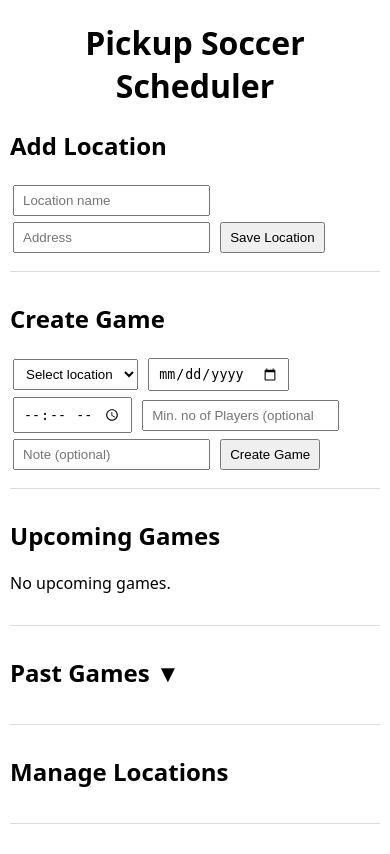
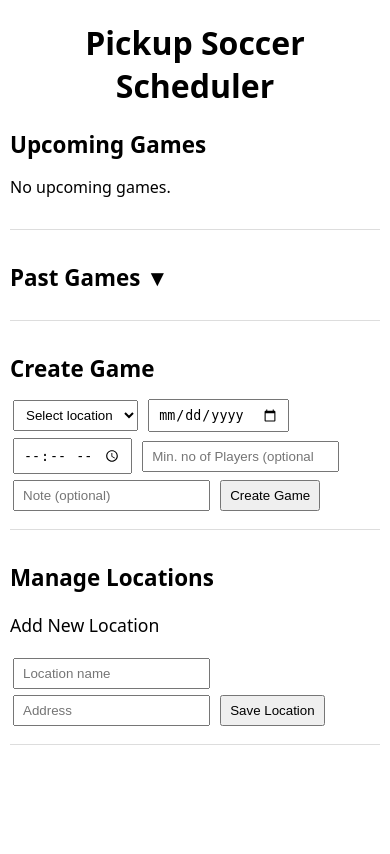
Before and after one commit to tozarslan-arch/pickup-soccer, a Flask app: page / in a window 390 px wide. After the commit the page ends 745 px from the top, so only its background shows below. Run offline with Flask 3, Linux system fonts and the light colour scheme.

Commit message:
Add files via upload

```diff
--- a/static/style.css
+++ b/static/style.css
@@ -168,6 +168,32 @@ button {
     padding: 10px;
     font-size: 0.9rem;
   }
+section {
+  margin-bottom: 32px;
+}
+
+h2 {
+  font-size: 1.4rem;
+  margin-bottom: 12px;
+  font-weight: 600;
+}
+
+h3 {
+  font-size: 1.1rem;
+  margin-top: 20px;
+  font-weight: 500;
+}
+
+/* Collapsible Past Games */
+.collapsible {
+  cursor: pointer;
+  user-select: none;
+}
+
+.content {
+  display: none;
+  margin-top: 10px;
+}
 
   .status-row {
     flex-direction: column;
--- a/templates/index.html
+++ b/templates/index.html
@@ -9,17 +9,34 @@
 <body>
   <h1>Pickup Soccer Scheduler</h1>
 
-  <!-- Add Location -->
+  <!-- UPCOMING GAMES -->
   <section>
-    <h2>Add Location</h2>
-    <form method="post" action="{{ url_for('add_location') }}">
-      <input type="text" name="location_name" placeholder="Location name" required>
-      <input type="text" name="location_address" placeholder="Address" required>
-      <button type="submit">Save Location</button>
-    </form>
+    <h2>Upcoming Games</h2>
+    {% if upcoming %}
+      {% for e in upcoming %}
+        {% include 'event_card.html' %}
+      {% endfor %}
+    {% else %}
+      <p>No upcoming games.</p>
+    {% endif %}
   </section>
 
-  <!-- Create Game -->
+  <!-- PAST GAMES -->
+  <section>
+    <h2 class="collapsible-header" onclick="togglePast()">Past Games ▼</h2>
+
+    <div id="past-games" class="collapsible-content">
+      {% if past %}
+        {% for e in past %}
+          {% include 'event_card.html' %}
+        {% endfor %}
+      {% else %}
+        <p>No past games yet.</p>
+      {% endif %}
+    </div>
+  </section>
+
+  <!-- CREATE GAME -->
   <section>
     <h2>Create Game</h2>
     <form method="post" action="{{ url_for('add_event') }}">
@@ -38,36 +55,10 @@
     </form>
   </section>
 
-  <!-- Upcoming Games -->
-  <section>
-    <h2>Upcoming Games</h2>
-    {% if upcoming %}
-      {% for e in upcoming %}
-        {% include 'event_card.html' %}
-      {% endfor %}
-    {% else %}
-      <p>No upcoming games.</p>
-    {% endif %}
-  </section>
-
-  <!-- Past Games -->
-  <section>
-    <h2 class="collapsible-header" onclick="togglePast()">Past Games ▼</h2>
-
-    <div id="past-games" class="collapsible-content">
-      {% if past %}
-        {% for e in past %}
-          {% include 'event_card.html' %}
-        {% endfor %}
-      {% else %}
-        <p>No past games yet.</p>
-      {% endif %}
-    </div>
-  </section>
-
-  <!-- Manage Locations -->
+  <!-- MANAGE LOCATIONS -->
   <section>
     <h2>Manage Locations</h2>
+
     {% for loc in locations %}
       <form class="location-row" method="post" action="{{ url_for('edit_location', location_id=loc.id) }}">
         <input type="text" name="location_name" value="{{ loc.name }}" required>
@@ -82,6 +73,14 @@
         </button>
       </form>
     {% endfor %}
+
+    <!-- ADD NEW LOCATION (sub-section) -->
+    <h3>Add New Location</h3>
+    <form method="post" action="{{ url_for('add_location') }}">
+      <input type="text" name="location_name" placeholder="Location name" required>
+      <input type="text" name="location_address" placeholder="Address" required>
+      <button type="submit">Save Location</button>
+    </form>
   </section>
 
   <script>
```
